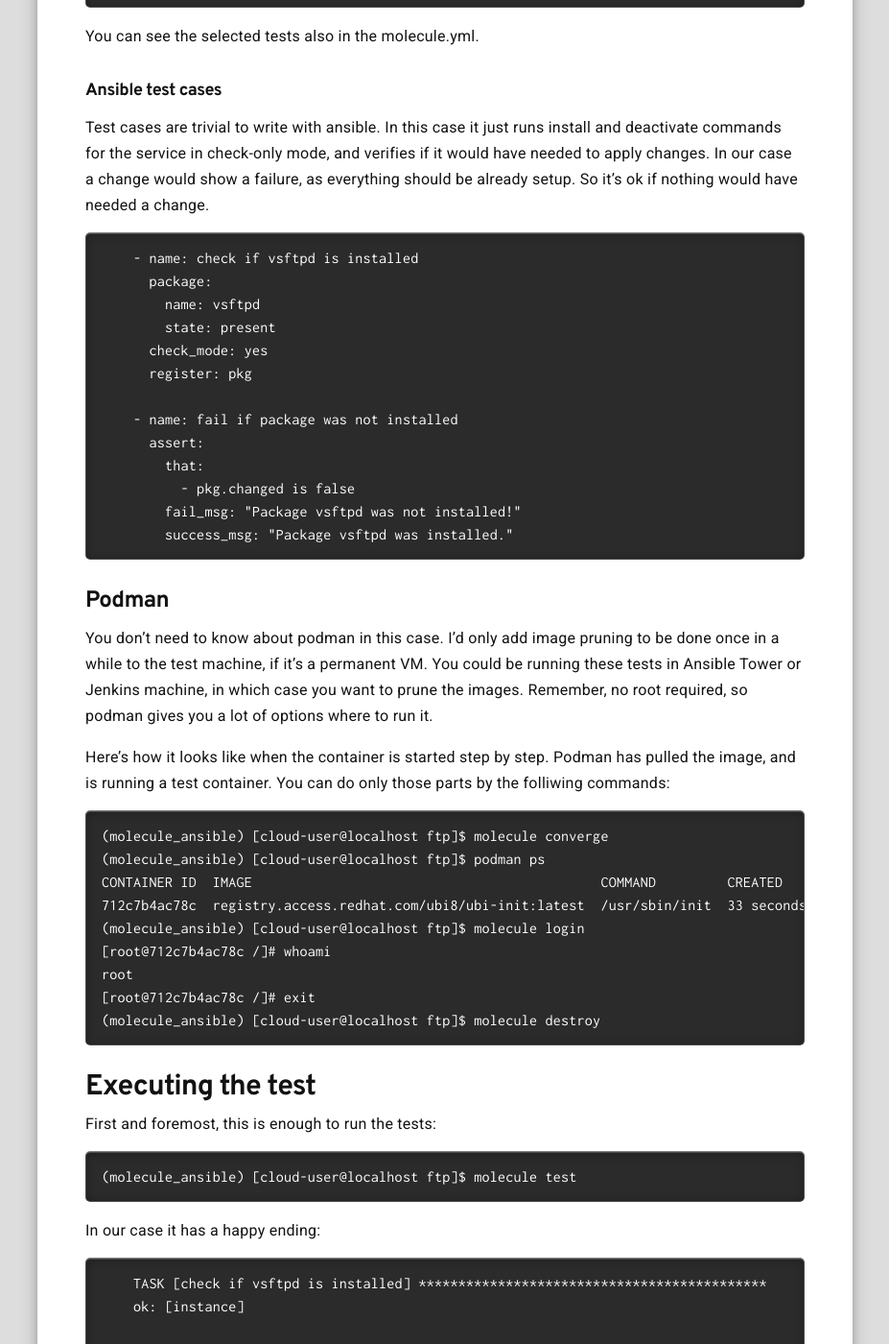
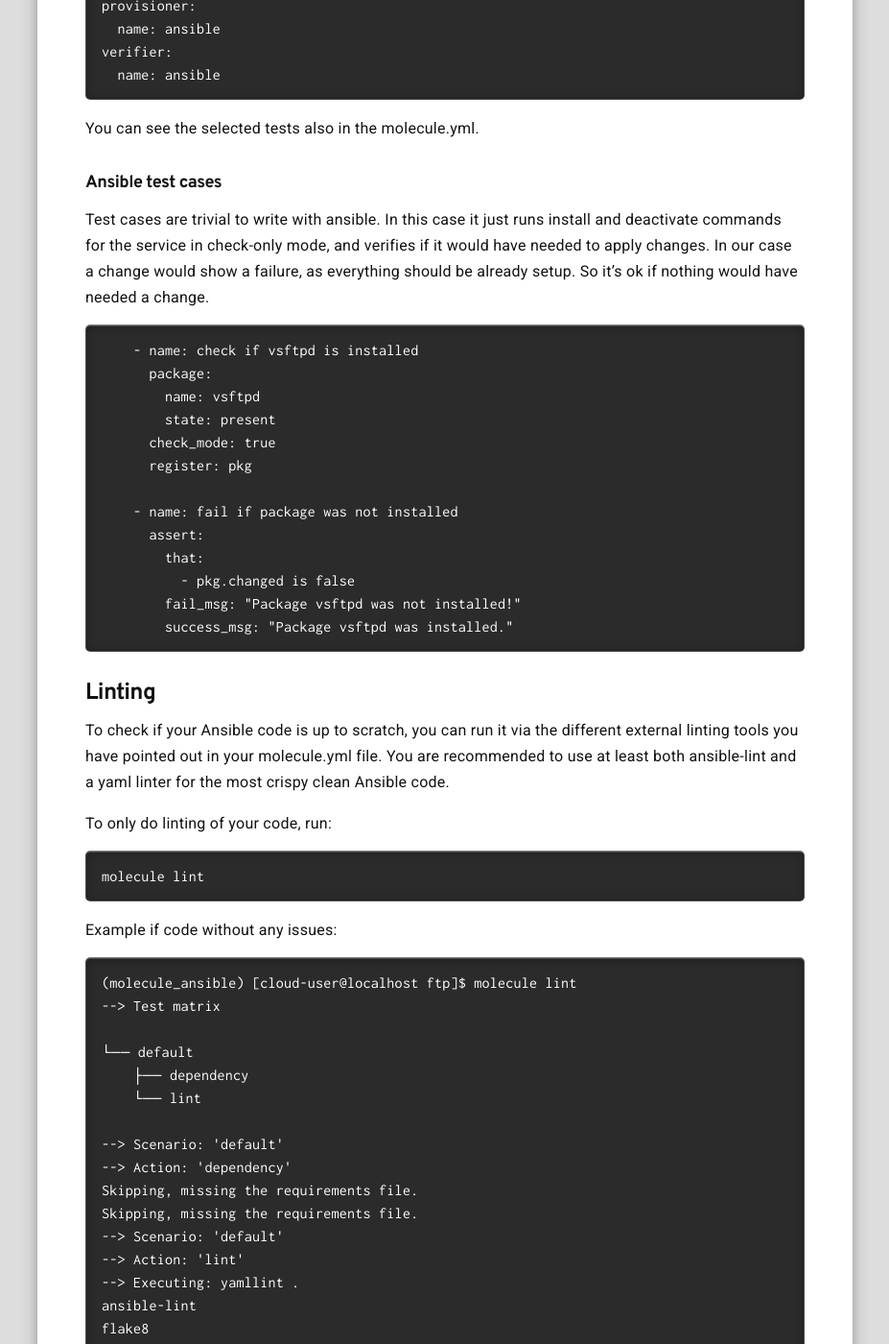
Before and after one commit to RedHatNordicsSA/RedHatNordicsSA.github.io, a Jekyll site: the page built from _posts/2020-05-14-test-ansible-role-molecule-podman.markdown, in a window 1280 px wide and 1400 px high, scrolled down 3777 px. Shown: the whole window at 96% size, without its empty margins (176-1103 px from the left). Built offline with Jekyll 4.4.1, drawn with Linux system fonts in a browser that asks for light colours; some of the changed text lies outside the part shown.

Commit message:
Linting added, also lint proofed one example

````diff
--- a/_posts/2020-05-14-test-ansible-role-molecule-podman.markdown
+++ b/_posts/2020-05-14-test-ansible-role-molecule-podman.markdown
@@ -142,6 +142,10 @@
       - /sys/fs/cgroup:/sys/fs/cgroup:ro
     privileged: true
     command: "/usr/sbin/init"
+lint: |
+  yamllint .
+  ansible-lint
+  flake8
 provisioner:
   name: ansible
 verifier:
@@ -163,7 +167,7 @@
       package:
         name: vsftpd
         state: present
-      check_mode: yes
+      check_mode: true
       register: pkg
 
     - name: fail if package was not installed
@@ -172,6 +176,34 @@
           - pkg.changed is false
         fail_msg: "Package vsftpd was not installed!"
         success_msg: "Package vsftpd was installed."
+```
+
+## Linting
+To check if your Ansible code is up to scratch, you can run it via the different external linting tools you have pointed out in your molecule.yml file. You are recommended to use at least both ansible-lint and a yaml linter for the most crispy clean Ansible code.
+
+To only do linting of your code, run:
+```
+molecule lint
+```
+
+Example if code without any issues:
+```
+(molecule_ansible) [cloud-user@localhost ftp]$ molecule lint
+--> Test matrix
+
+└── default
+    ├── dependency
+    └── lint
+
+--> Scenario: 'default'
+--> Action: 'dependency'
+Skipping, missing the requirements file.
+Skipping, missing the requirements file.
+--> Scenario: 'default'
+--> Action: 'lint'
+--> Executing: yamllint .
+ansible-lint
+flake8
 ```
 
 ## Podman
````
